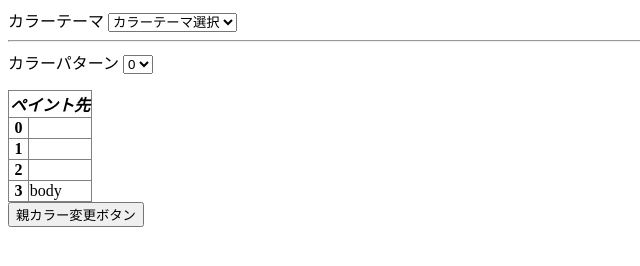
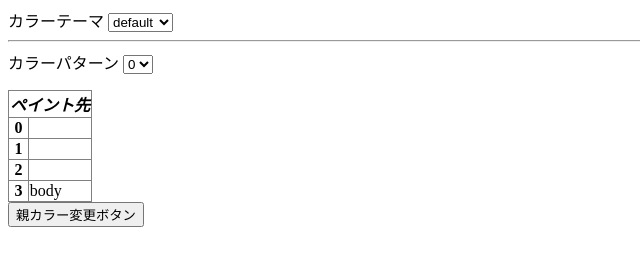
Before and after one commit to siruku6/Lita, a plain HTML site: page Lita/paint_menu.html in a window 1280 px wide. Shown: the whole page, without its empty margins (0-640 px from the left). Drawn offline with nearby package versions, Linux system fonts and the light colour scheme.

Commit message:
Refactoring, and splitting file

```diff
--- a/color_painter.js
+++ b/Lita/color_paint_tool.js
@@ -1,135 +1,133 @@
-/* TODO: Extract Lita-class from ColorPainter-class */
-var ColorPainter = {
-  Lita: '',
+/* TODO: Extract Lita-class from PaintTool-class */
+var PaintTool = {
   $pattern_select_box: '',
   $target_object: [],
   target_selectors: [],
   array_$target_displays: [],
   resetting_target_num: null,
 
-  call_Lita: function() {
-    ColorPainter.Lita = window.open(
-      './bg_painter_lita.html', // $(this).attr('href'),
-      'painter_toolwindow',
-      'width=300, height=300, resizable=1'
-    );
-  },
   // initialize Lita-window
   ready_for_the_performance: function() {
-    ColorPainter.$pattern_select_box = $('select#pattern');
-    ColorPainter.set_default_target();
+    PaintTool.$pattern_select_box = $('select#pattern');
+    PaintTool.set_default_target();
     for (var i = 0; i < 4; i++) {
-      ColorPainter.array_$target_displays.push($(`.target-${i}`));
-      if (ColorPainter.$target_object[i].length > 0) {
+      PaintTool.array_$target_displays.push($(`.target-${i}`));
+      if (PaintTool.$target_object[i].length > 0) {
         // TODO: ほとんどLita-windowに表示されない
-        ColorPainter.array_$target_displays[i].html(
-          ColorPainter.$target_object[i][0].localName
+        PaintTool.array_$target_displays[i].html(
+          PaintTool.$target_object[i][0].localName
         );
       }
     }
+    $('select#color-theme').html('');
     $.each(ColorLake, function(key, theme) {
       $('select#color-theme').append(`<option value="${key}">${key}</option>`);
     });
-    ColorPainter.change_color_theme('default');
+    PaintTool.change_color_theme(Object.keys(ColorLake)[0]);
   },
   change_color_theme: function(theme_name){
-    ColorPainter.$pattern_select_box.html('');
+    PaintTool.$pattern_select_box.html('');
     $.each(ColorLake[theme_name], function(i, color_pattern) {
-      ColorPainter.$pattern_select_box.append(`<option value="${i}">${i}</option>`);
+      PaintTool.$pattern_select_box.append(`<option value="${i}">${i}</option>`);
     });
   },
   talk_to_Lita: function() {
-    var $Lita = $(ColorPainter.Lita.document);
+    var $Lita = $(PaintTool.Lita.document);
     console.log($Lita.find('select'));
     $Lita.find('div#chat-space').append('<p>おーい、りたー(`・ワ・´)</p>');
   },
   switch_resetting_target: function(i) {
-    if (ColorPainter.resetting_target_num === null) {
-      ColorPainter.resetting_target_num = i;
+    if (PaintTool.resetting_target_num === null) {
+      PaintTool.resetting_target_num = i;
     } else {
-      ColorPainter.resetting_target_num = null;
+      PaintTool.resetting_target_num = null;
     }
   },
   set_default_target: function() {
-    selectors = ['header', 'div.main-title', 'p.second-title', 'body']
+    selectors = ['header', 'div.main-title', 'p.second-title', 'body'];
     $.each(selectors, function(i, selector){
       // TODO: object と selector の相互変換
-      ColorPainter.$target_object[i] = $(selector);
-      ColorPainter.target_selectors[i] = selector;
+      PaintTool.$target_object[i] = $(selector);
+      PaintTool.target_selectors[i] = selector;
     });
   },
   set_target: function($target, i) {
-    ColorPainter.$target_object[i] = $target;
+    PaintTool.$target_object[i] = $target;
   },
   pa_target: function(rgb, i) {
-    ColorPainter.$target_object[i].attr('style', `background-color: rgb(${rgb});`);
+    PaintTool.$target_object[i].attr('style', `background-color: rgb(${rgb});`);
   },
   pa_all_targets: function() {
     var $parent = $(window.opener.document);
     var theme_name = $('select#color-theme > option:selected').val()
-    var color_ID = Number(ColorPainter.$pattern_select_box.find('option:selected').val());
+    var color_ID = Number(PaintTool.$pattern_select_box.find('option:selected').val());
     var color_pattern = ColorLake[theme_name][color_ID];
     if (typeof color_pattern === 'undefined') {
-      alert('There is no color pattern !')
-      return
+      alert('There is no color pattern !');
+      return;
     }
-    $.each(ColorPainter.target_selectors, function(i, selector) {
+    $.each(PaintTool.target_selectors, function(i, selector) {
       $parent.find(selector).attr('style', `background-color: rgb(${color_pattern[i]});`);
     });
   }
-}
+};
 
 // Main
 $(function(){
   $.getScript('./color_lake.js', function() {
     // console.log(ColorLake.default);
-    if ($('#Lita').length === 0) {
-      ColorPainter.call_Lita()
-    	return false;
-    } else {
-      ColorPainter.ready_for_the_performance()
+    if ($('#Lita').length !== 0) {
+      PaintTool.ready_for_the_performance();
       alert('Lita is ready !');
     }
   });
 
   $(document).on('click', '#paint', function(){
     if (window.opener === null) {
-      ColorPainter.talk_to_Lita();
+      PaintTool.talk_to_Lita();
     } else {
       // Paint targets on parent-window
-      ColorPainter.pa_all_targets()
+      PaintTool.pa_all_targets();
     }
   });
 
   $(document).on('change', 'select#color-theme', function(){
-    ColorPainter.change_color_theme(this.value);
+    // $.each(ColorLake[this.value], function(i, color_pattern) {
+    //   PaintTool.$pattern_select_box.append(`<option value="${i}">${i}</option>`);
+    // });
+    PaintTool.change_color_theme(this.value);
+    PaintTool.pa_all_targets();
+  });
+
+  $(document).on('change', 'select#pattern', function(){
+    PaintTool.pa_all_targets();
   });
 
   // TODO: 親windowの要素をクリックすることで、色変更対象を変更できるようにする
   // $(document).click(function(event){
   //   if (window.opener === null) { return }
-  //   if (ColorPainter.resetting_target_num === null) { return }
+  //   if (PaintTool.resetting_target_num === null) { return }
   //
   //   // INFO: event.target
   //   // http://www.hp-stylelink.com/news/2014/04/20140422.php
   //   var $target = $(event.target);
-  //   var target_num = Number(ColorPainter.resetting_target_num);
+  //   var target_num = Number(PaintTool.resetting_target_num);
   //
   //   alert(`localname: ${$target[0].localName},\ninnerHTML: ${$target[0].innerHTML}`);
-  //   ColorPainter.set_target($target, target_num);
-  //   ColorPainter.pa_target(ColorLake.default[0], target_num);
-  //   ColorPainter.array_$target_displays[target_num].html($target[0].localName);
-  //   ColorPainter.switch_resetting_target(null)
+  //   PaintTool.set_target($target, target_num);
+  //   PaintTool.pa_target(ColorLake.default[0], target_num);
+  //   PaintTool.array_$target_displays[target_num].html($target[0].localName);
+  //   PaintTool.switch_resetting_target(null)
   // 	// if($target.parents("ul").length){
   //   //
   // 	// }
   // });
 
   // $(document).on('click', '.reset-switch', function() {
-  //   if (ColorPainter.resetting_target_num !== null) { return }
+  //   if (PaintTool.resetting_target_num !== null) { return }
   //   alert('Select target-element which you want to paint !')
   //
   //   var target_num = event.target.innerHTML
-  //   ColorPainter.resetting_target_num = target_num
+  //   PaintTool.resetting_target_num = target_num
   // });
 });
--- a/bg_painter_lita.html
+++ b/Lita/paint_menu.html
@@ -4,7 +4,7 @@
     <meta charset="utf-8"/>
     <title>ColorPainter - tool window -</title>
     <script src="https://ajax.googleapis.com/ajax/libs/jquery/3.4.1/jquery.min.js"></script>
-    <script src="./color_painter.js"></script>
+    <script src="./color_paint_tool.js"></script>
   </head>
   <body id="Lita">
     <div>
```
Also changed, not shown: base.html (+1 -1 lines), painter_bell.js (added, +16 -0 lines), Lita/color_lake.js (renamed from color_lake.js).
